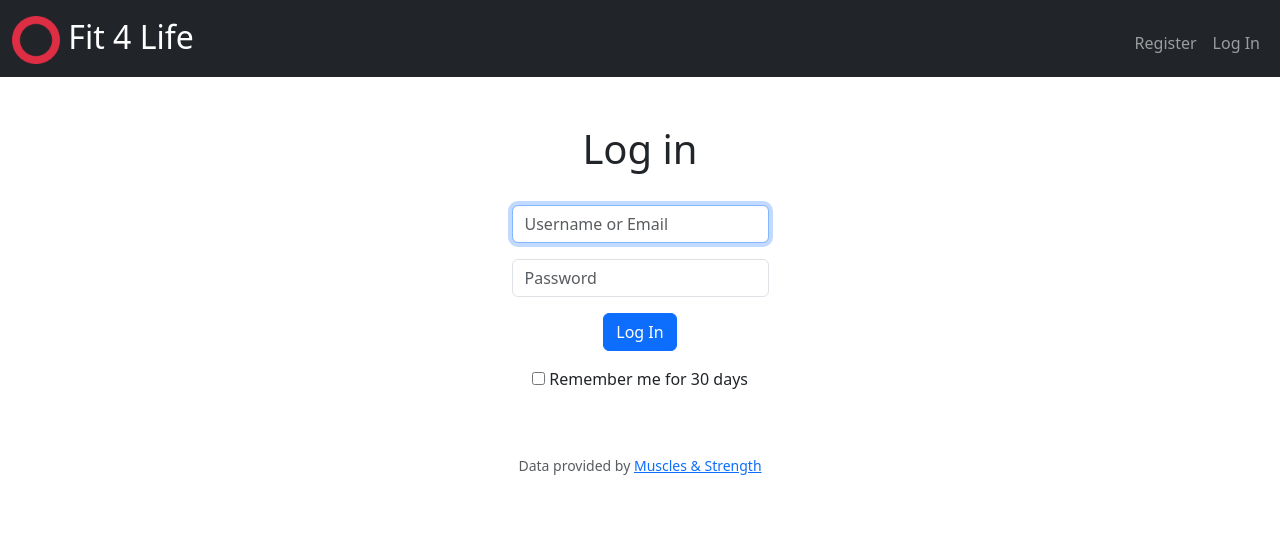
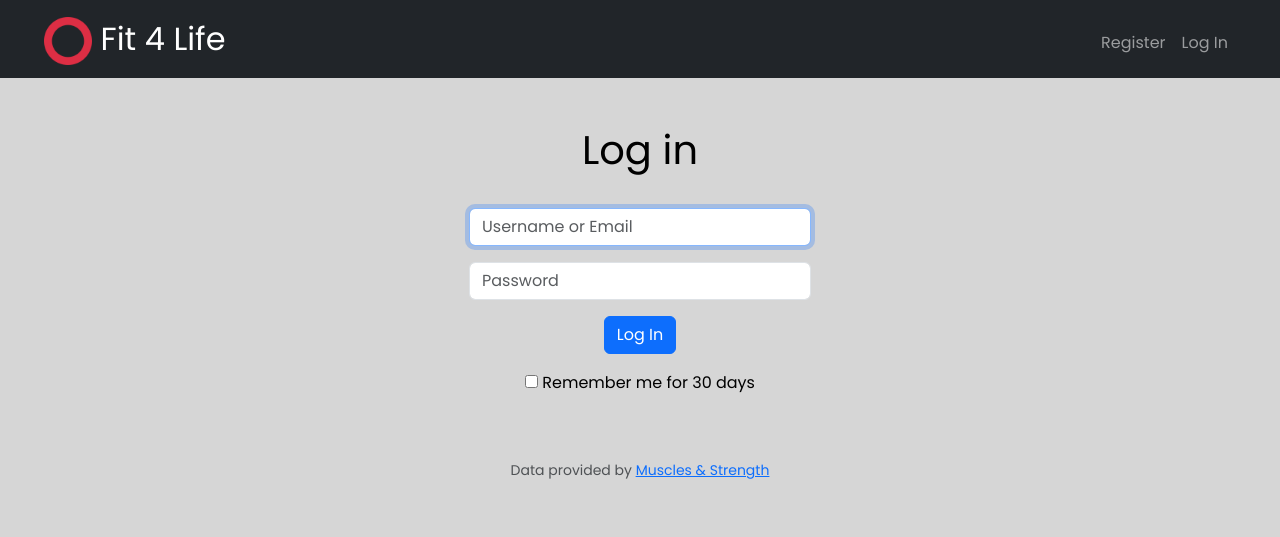
Before and after one commit to Yvancg/Peternal, a Flask app: page /login in a window 1280 px wide. Shown: the top 537 px of the page. Run offline with Flask 3, Linux system fonts and the light colour scheme.

Commit message:
improved styling for the navbar

```diff
--- a/static/styles.css
+++ b/static/styles.css
@@ -1,4 +1,27 @@
-/* Size for brand */
+@import url('https://fonts.googleapis.com/css2?family=Poppins&display=swap');
+
+:root {
+    --accent-color: greenyellow;
+    --dark-color: #121B25;
+    --link-color: greenyellow;
+  }
+
+body {
+    font-family: 'Poppins', sans-serif;
+    background-color: #D6D6D6;
+    color: var(--light-text-color);
+    font-size: 100%;
+    font-weight: 400;
+    line-height: 1.6;
+    padding-bottom: 0.5rem;
+}
+
+/* Styling for navigation */
+.navbar {
+    padding-left: 2rem;
+    padding-right: 2rem;
+}
+
 nav .navbar-brand {
     font-size: xx-large;
 }
@@ -10,11 +33,18 @@ nav .navbar-brand {
 .navbar a:not(.navbar-brand):hover {
     background-color: greenyellow;
     color: black;
-    font-weight: bold;
     padding: auto;
     margin: auto;
 }
 
+.navbar a:not(.navbar-brand):focus {
+    background-color: #D6D6D6;
+    color: #83898F;
+    padding: auto;
+    margin: auto;
+}
+
+/* Styling for tables */
 .myTable {
     width: 90%;
     margin-left: auto;
@@ -25,7 +55,7 @@ nav .navbar-brand {
     background-color: #f2f2f2;
 }
 
-/* Error messages */
+/* Unused Error messages */
 .flashes {
     color: red;
 }
--- a/templates/login.html
+++ b/templates/login.html
@@ -17,7 +17,7 @@
         <div class="mb-3">
             <button class="btn btn-primary" type="submit">Log In</button>
         </div>
-        <div class="mb-3">
+        <div class="mb-3 grey-color">
             <input type="checkbox" name="remember" id="remember">
             <label for="remember">Remember me for 30 days</label>
         </div>
```
Also changed, not shown: 2 other files.
